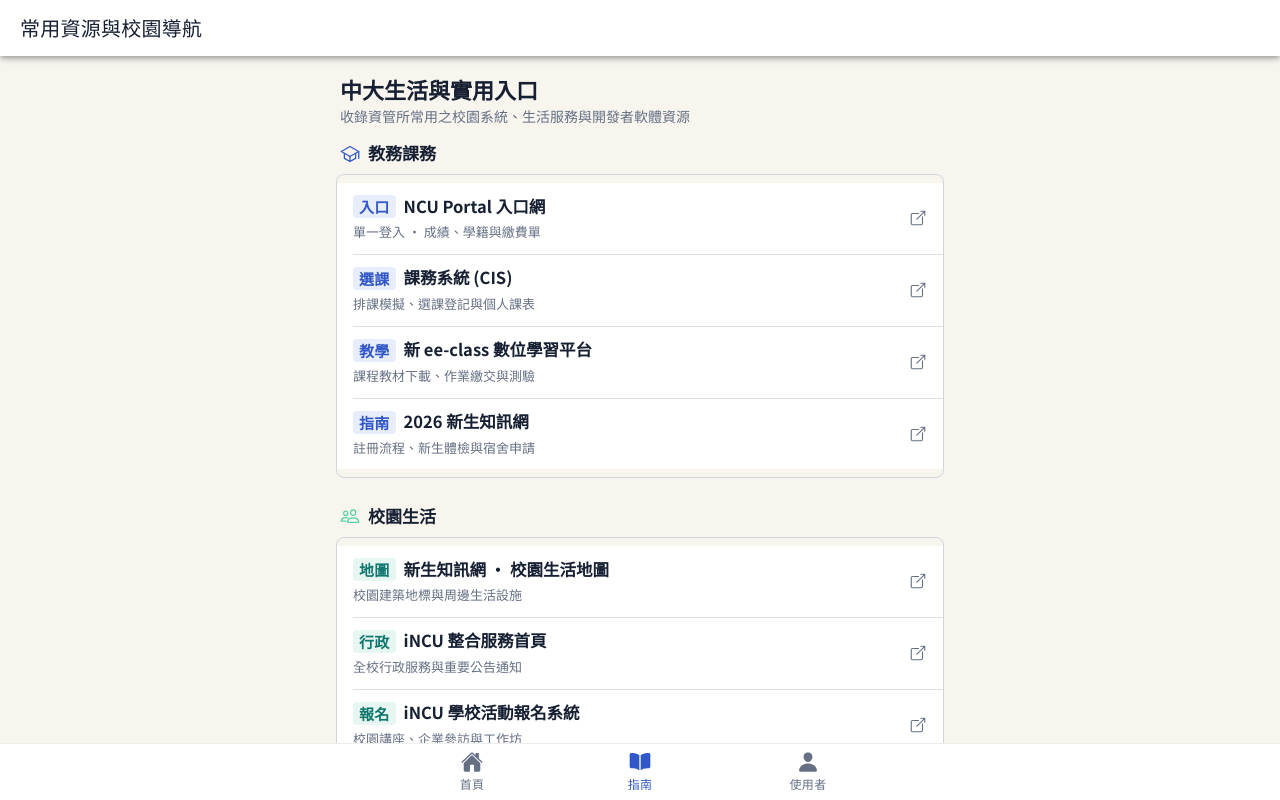
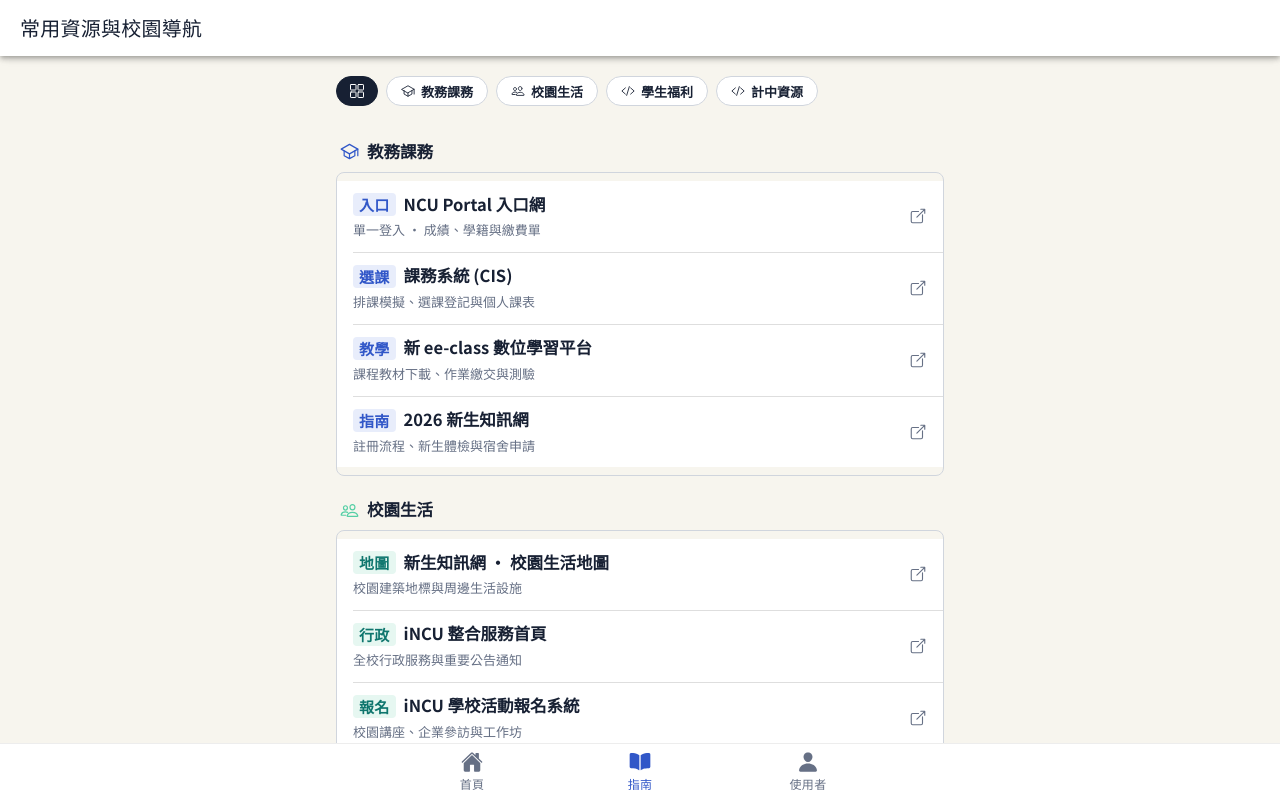
Before and after one commit to NCUIM/NCUIM.github.io, a React (Vite) app: page /guide in a window 1280 px wide. Built offline with nearby package versions, Linux system fonts and the light colour scheme.

Commit message:
feat(ui): add category filter chips and remove redundant headers
1. Add interactive category filter chips bar to GuidePage.
2. Remove redundant GuideIntroHeader and category subtitle paragraphs.
3. Align section titles with compact category labels.

```diff
--- a/src/pages/GuidePage.tsx
+++ b/src/pages/GuidePage.tsx
@@ -1,4 +1,4 @@
-import React from "react";
+import React, { useState } from "react";
 import {
   IonPage,
   IonHeader,
@@ -16,6 +16,7 @@
   schoolOutline,
   peopleOutline,
   codeSlashOutline,
+  gridOutline,
 } from "ionicons/icons";
 import guideCategoriesJson from "../data/guide-resources.json";
 
@@ -136,23 +137,7 @@
   </IonItem>
 );
 
-const GuideIntroHeader = () => (
-  <div style={{ padding: "4px 4px 16px" }}>
-    <h1
-      style={{
-        fontSize: 22,
-        fontWeight: 800,
-        color: "var(--ncu-ink)",
-        margin: "0 0 4px",
-      }}
-    >
-      中大生活與實用入口
-    </h1>
-    <p style={{ fontSize: 14, color: "var(--ncu-muted)", margin: 0 }}>
-      收錄資管所常用之校園系統、生活服務與開發者軟體資源
-    </p>
-  </div>
-);
+
 
 const CategorySection = ({ cat }: Readonly<{ cat: ResourceCategory }>) => {
   const theme = CATEGORY_THEMES[cat.id] || {
@@ -164,24 +149,21 @@
   };
 
   return (
-    <div style={{ marginBottom: 28 }}>
+    <div style={{ marginBottom: 24 }}>
       <div
         style={{
           display: "flex",
           alignItems: "center",
           gap: 8,
-          marginBottom: 6,
+          marginBottom: 10,
           padding: "0 4px",
         }}
       >
-        <IonIcon icon={theme.icon} style={{ fontSize: 20, color: theme.iconColor }} />
-        <h2 style={{ margin: 0, fontSize: 17, fontWeight: 800, color: "var(--ncu-ink)" }}>
+        <IonIcon icon={theme.icon} style={{ fontSize: 19, color: theme.iconColor }} />
+        <h2 style={{ margin: 0, fontSize: 16.5, fontWeight: 800, color: "var(--ncu-ink)" }}>
           {cat.title}
         </h2>
       </div>
-      <p style={{ margin: "0 0 10px 4px", fontSize: 13, color: "var(--ncu-muted)" }}>
-        {cat.subtitle}
-      </p>
       <IonList
         inset
         style={{
@@ -199,16 +181,81 @@
   );
 };
 
-const GuidePageBody = () => (
+const FILTER_TABS = [
+  { id: "all", label: "全部資源", icon: gridOutline },
+  { id: "academic", label: "教務課務", icon: schoolOutline },
+  { id: "community", label: "校園生活", icon: peopleOutline },
+  { id: "student-resources", label: "學生福利", icon: codeSlashOutline },
+  { id: "tech-dev", label: "計中資源", icon: codeSlashOutline },
+] as const;
+
+const GuidePageBody = () => {
+  const [activeCategory, setActiveCategory] = useState<string>("all");
+
+  const displayedCategories =
+    activeCategory === "all"
+      ? guideCategories
+      : guideCategories.filter((cat) => cat.id === activeCategory);
+
+  return (
     <IonContent className="ion-padding" style={{ "--background": "var(--ncu-canvas)" }}>
-    <div style={{ maxWidth: 860, margin: "0 auto" }}>
-      <GuideIntroHeader />
-      {guideCategories.map((cat) => (
+      <div style={{ maxWidth: 860, margin: "0 auto", paddingTop: 4 }}>
+
+        <div
+          style={{
+            display: "flex",
+            gap: 8,
+            overflowX: "auto",
+            paddingBottom: 16,
+            marginBottom: 20,
+            scrollbarWidth: "none",
+            msOverflowStyle: "none",
+          }}
+        >
+          {FILTER_TABS.map((tab) => {
+            const isSelected = activeCategory === tab.id;
+            const isAll = tab.id === "all";
+
+            return (
+              <button
+                key={tab.id}
+                type="button"
+                onClick={() => setActiveCategory(tab.id)}
+                aria-label={tab.label}
+                title={tab.label}
+                style={{
+                  display: "inline-flex",
+                  alignItems: "center",
+                  justifyContent: "center",
+                  gap: 6,
+                  padding: isAll ? "6px 12px" : "6px 14px",
+                  borderRadius: "var(--ncu-radius-full)",
+                  fontSize: 13,
+                  fontWeight: isSelected ? 800 : 600,
+                  border: isSelected ? "1.5px solid var(--ncu-ink)" : "1px solid var(--ncu-border)",
+                  background: isSelected ? "var(--ncu-ink)" : "var(--ncu-surface)",
+                  color: isSelected ? "#ffffff" : "var(--ncu-ink)",
+                  cursor: "pointer",
+                  whiteSpace: "nowrap",
+                  boxShadow: isSelected ? "var(--ncu-shadow-sm)" : "none",
+                  transition: "all 0.15s ease",
+                  flexShrink: 0,
+                }}
+              >
+                <IonIcon icon={tab.icon} style={{ fontSize: isAll ? 16 : 14 }} />
+                {!isAll && <span>{tab.label}</span>}
+              </button>
+            );
+          })}
+        </div>
+
+        {displayedCategories.map((cat) => (
           <CategorySection key={cat.id} cat={cat} />
         ))}
       </div>
     </IonContent>
   );
+};
 
 const GuidePageHeader = () => (
   <IonHeader>
```
Lines whose indentation alone changed are shown as unchanged.
